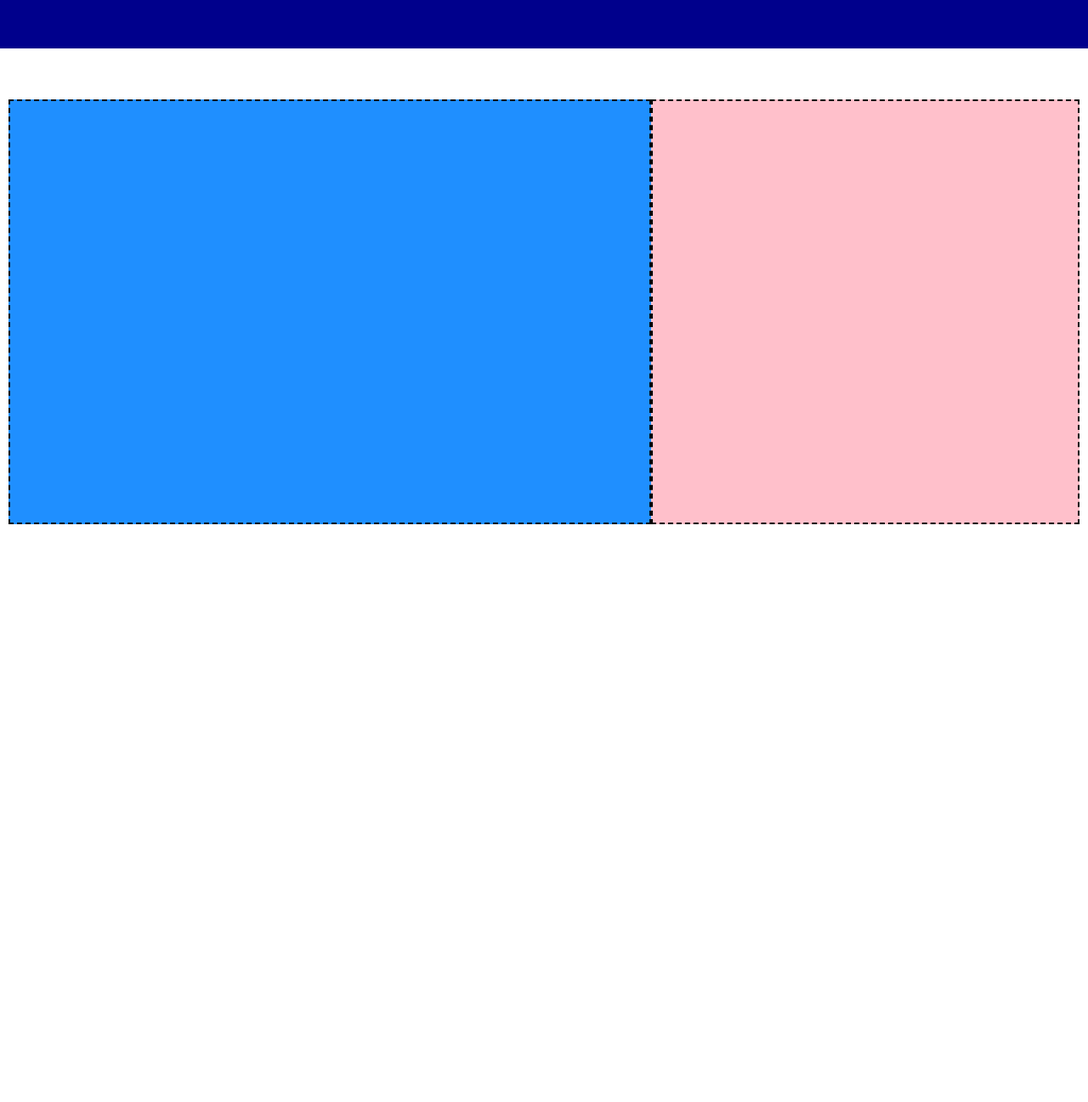
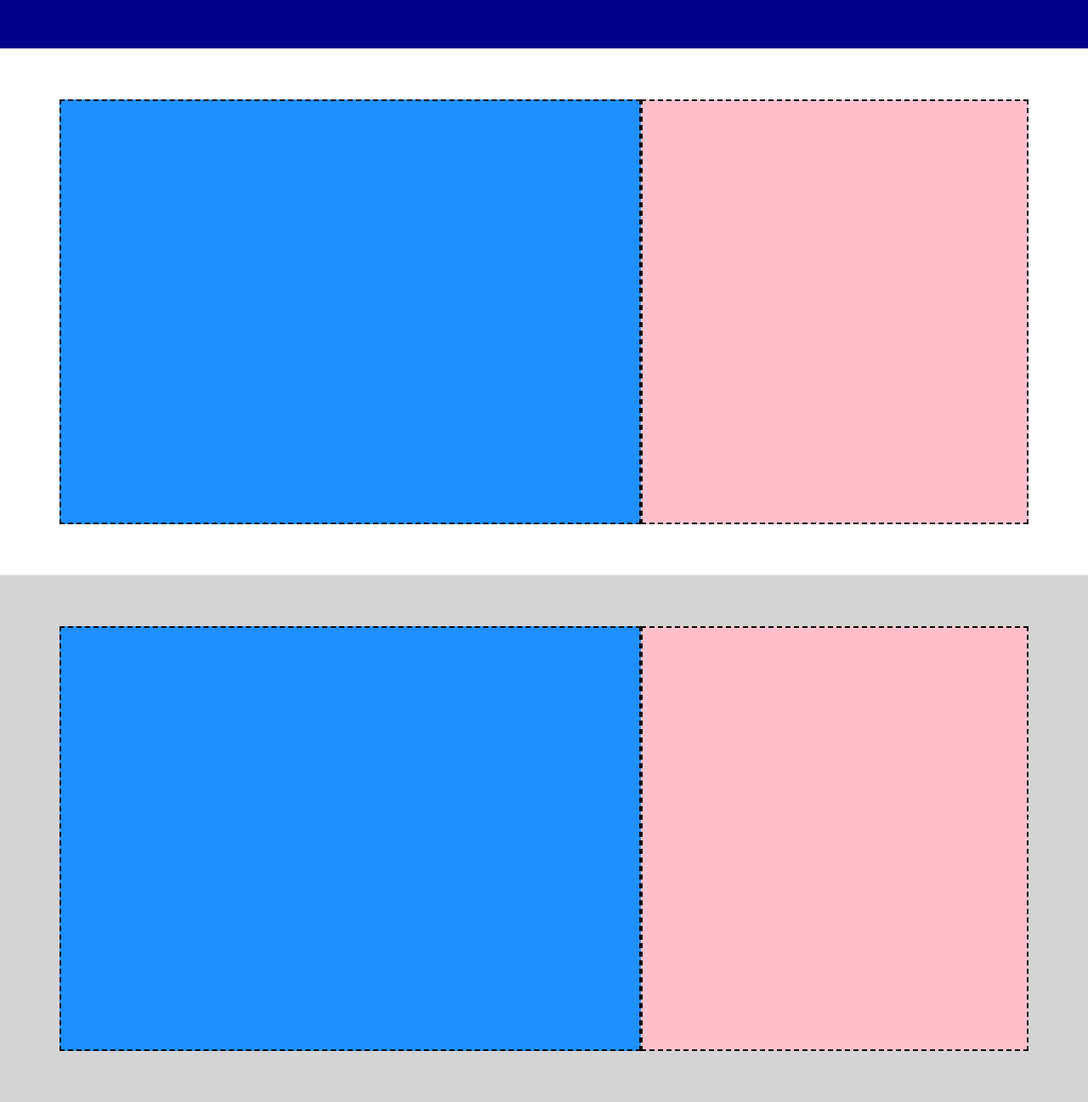
Before and after one commit to alessandrodamato/htmlcss-struttura-discord, a plain HTML site: page index.html in a window 1280 px wide. Shown: the part 543-1840 px from the top of the page at 85% size. Before the commit the page ends 1220 px from the top, so only its background shows below. Drawn offline with Linux system fonts and the light colour scheme.

Commit message:
[add] main seconda sezione

```diff
--- a/assets/style/style.css
+++ b/assets/style/style.css
@@ -71,18 +71,24 @@ section.jumbotron div.downloads{
 
 /* main */
 
-main{
-  padding: 60px 0;
+main .main-section{
+  width: 100%;
+  height: 100%;
 }
 
-main .main-white{
+main .main-section-grey{
+  background-color: rgb(212, 212, 212);
+}
+
+main div.container{
   display: flex;
+  padding: 60px;
 }
 
 main section .main-img{
   width: 60%;
   height: 500px;
-  background-color: rgb(31, 143, 255);
+  background-color: rgb(30, 144, 255);
 }
 
 main section .main-text{
--- a/index.html
+++ b/index.html
@@ -47,10 +47,21 @@
    <!-- /jumbotron -->
 
   <main>
-    <section class="container main-white">
-      <div class="debug main-img"></div>
-      <div class="debug main-text"></div>
+
+    <section class="main-section">
+      <div class="container">
+        <div class="debug main-img"></div>
+        <div class="debug main-text"></div>
+      </div>
     </section>
+
+    <section class="main-section main-section-grey">
+      <div class="container">
+        <div class="debug main-img"></div>
+        <div class="debug main-text"></div>
+      </div>
+    </section>
+
   </main>
 
   <footer>
```
